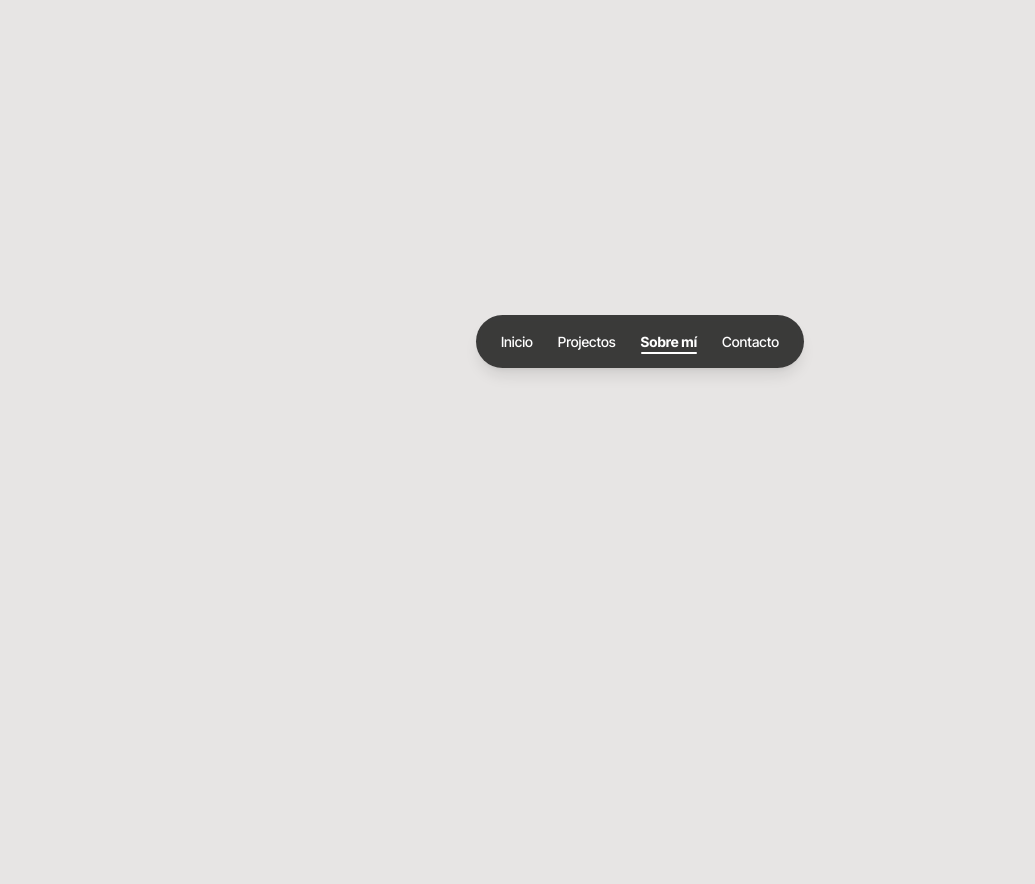
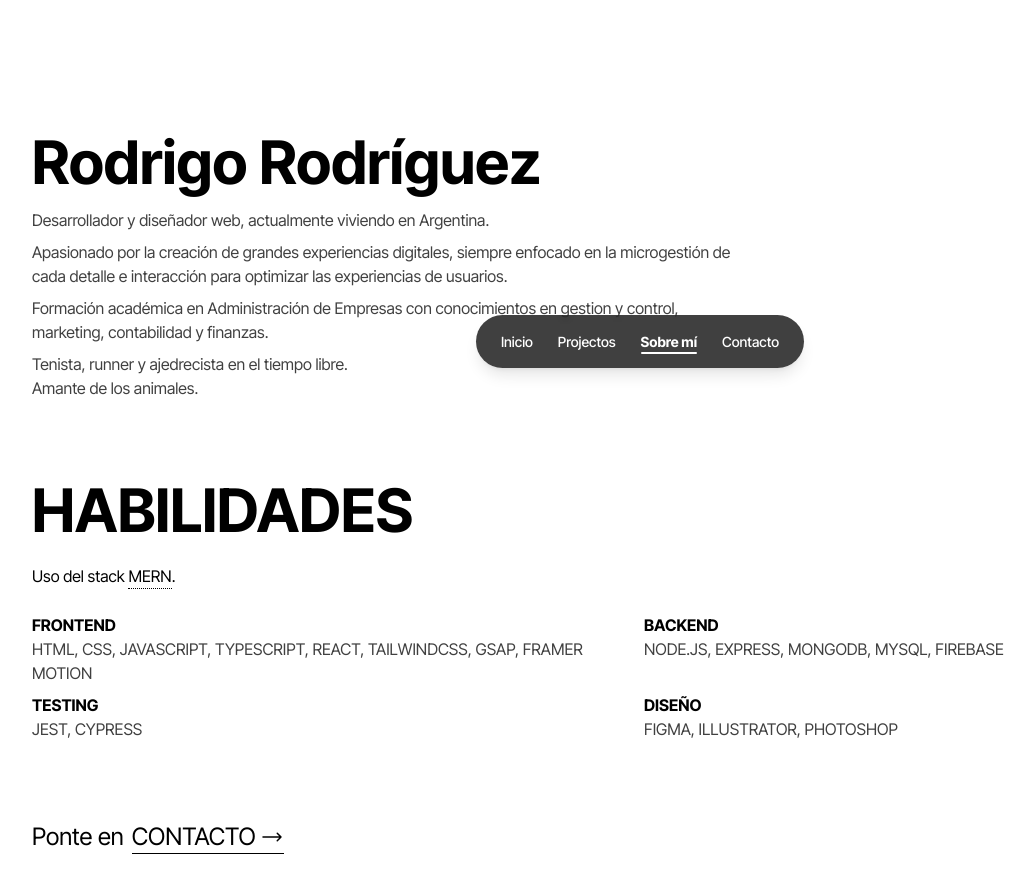
Before and after one commit to RdrBux/portfolio, a React (Create React App) app: page /about in a window 1280 px wide. Shown: the part 400-1284 px from the top of the page, without its empty margins (0-1035 px from the left). Before the commit the page ends 800 px from the top, so only its background shows below. Built offline with nearby package versions, Linux system fonts and the light colour scheme.

Commit message:
Write and style about, fix issue with main font

```diff
--- a/src/components/AnimatedRoutes.jsx
+++ b/src/components/AnimatedRoutes.jsx
@@ -9,7 +9,7 @@ import Projects from '../routes/projects';
 const AnimatedRoutes = () => {
   const location = useLocation();
   return (
-    <div className="h-screen w-full max-w-full">
+    <div className="h-screen w-full max-w-full font-inter">
       <AnimatePresence mode="wait">
         <Routes key={location.pathname} location={location}>
           <Route path="/" element={<Home />} />
--- a/src/components/AnimatedTitle.jsx
+++ b/src/components/AnimatedTitle.jsx
@@ -3,7 +3,7 @@ import { motion } from 'framer-motion';
 export default function AnimatedTitle({ text, type = 'section' }) {
   const classContent =
     type === 'section'
-      ? 'font-inter text-[54px] leading-none font-semibold md:text-7xl lg:text-8xl 2xl:text-9xl'
+      ? 'font-inter text-[54px] leading-none font-semibold md:text-8xl lg:text-9xl 2xl:text-[12rem]'
       : 'font-respira text-[18vw] sm:text-[16vw] md:text-8xl leading-tight md:leading-tight';
 
   const title = {
--- a/src/index.css
+++ b/src/index.css
@@ -15,6 +15,46 @@ body {
   scrollbar-width: none; /* Firefox */
 }
 
+/* TOOLTIP */
+
+/* Tooltip container */
+.tooltip {
+  position: relative;
+  display: inline-block;
+  border-bottom: 1px dotted black;
+}
+
+/* Tooltip text */
+.tooltip .tooltiptext {
+  visibility: hidden;
+  width: 300px;
+  background-color: black;
+  color: #fff;
+  text-align: center;
+  padding: 5px 0;
+  border-radius: 6px;
+  bottom: 100%;
+  left: 50%;
+  margin-left: -150px;
+  position: absolute;
+  z-index: 1;
+}
+
+.tooltip:hover .tooltiptext {
+  visibility: visible;
+}
+
+.tooltip .tooltiptext::after {
+  content: ' ';
+  position: absolute;
+  top: 100%;
+  left: 50%;
+  margin-left: -5px;
+  border-width: 5px;
+  border-style: solid;
+  border-color: black transparent transparent transparent;
+}
+
 @tailwind utilities;
 
 @layer base {
--- a/src/routes/about.jsx
+++ b/src/routes/about.jsx
@@ -1,18 +1,115 @@
 import { motion } from 'framer-motion';
+import { useNavigate } from 'react-router-dom';
+import AnimatedTitle from '../components/AnimatedTitle';
 
 export default function About() {
+  const navigate = useNavigate();
+
+  function handleContact() {
+    navigate('/contact');
+  }
+
   return (
-    <motion.div className="font-inter">
+    <motion.div>
       <motion.div
         exit={{
           scale: 0.9,
           translateY: '2rem',
           borderRadius: '2rem',
         }}
-        className="h-full w-full origin-top bg-white"
+        className="h-full w-full origin-top bg-white pb-28"
       >
         <div className="container flex flex-col gap-5">
-          <h1>hi</h1>
+          <div className="py-20 uppercase lg:py-32">
+            <AnimatedTitle text="Sobre mí" />
+          </div>
+          <div className="flex flex-col gap-20">
+            <div className="lg:w-7/12">
+              <h2 className="text-3xl font-bold lg:text-6xl">
+                Rodrigo Rodríguez
+              </h2>
+              <div className="mt-4 flex flex-col gap-2 text-black/75">
+                <p>
+                  Desarrollador y diseñador web, actualmente viviendo en
+                  Argentina.
+                </p>
+                <p>
+                  Apasionado por la creación de grandes experiencias digitales,
+                  siempre enfocado en la microgestión de cada detalle e
+                  interacción para optimizar las experiencias de usuarios.
+                </p>
+                <p>
+                  Formación académica en Administración de Empresas con
+                  conocimientos en gestion y control, marketing, contabilidad y
+                  finanzas.
+                </p>
+                <p>
+                  Tenista, runner y ajedrecista en el tiempo libre.
+                  <br />
+                  Amante de los animales.
+                </p>
+              </div>
+            </div>
+            <div className="flex flex-col gap-4 lg:gap-6">
+              <h3 className="text-3xl font-bold lg:text-6xl">HABILIDADES</h3>
+              <div>
+                Uso del stack{' '}
+                <div className="tooltip | inline-block">
+                  MERN
+                  <span className="tooltiptext">
+                    MongoDB, Express, React, Node.js
+                  </span>
+                </div>
+                .
+              </div>
+              <div className="grid gap-2 uppercase lg:grid-cols-2">
+                <div className="">
+                  <h4 className="font-bold">FRONTEND</h4>
+                  <p className="text-black/75">
+                    html, css, javascript, typescript, react, tailwindcss, gsap,
+                    framer motion
+                  </p>
+                </div>
+                <div className="">
+                  <h4 className="font-bold">BACKEND</h4>
+                  <p className="text-black/75">
+                    node.js, express, mongodb, MYSQL, firebase
+                  </p>
+                </div>
+                <div className="">
+                  <h4 className="font-bold">TESTING</h4>
+                  <p className="text-black/75">jest, cypress</p>
+                </div>
+                <div className="">
+                  <h4 className="font-bold">DISEÑO</h4>
+                  <p className="text-black/75">figma, illustrator, photoshop</p>
+                </div>
+              </div>
+            </div>
+            <div className="flex gap-2 text-2xl">
+              Ponte en{' '}
+              <button onClick={handleContact} className="group">
+                <div className="flex items-center gap-1">
+                  CONTACTO{' '}
+                  <svg
+                    xmlns="http://www.w3.org/2000/svg"
+                    fill="none"
+                    viewBox="0 0 24 24"
+                    strokeWidth={1.5}
+                    stroke="currentColor"
+                    className="h-6 w-6"
+                  >
+                    <path
+                      strokeLinecap="round"
+                      strokeLinejoin="round"
+                      d="M17.25 8.25L21 12m0 0l-3.75 3.75M21 12H3"
+                    />
+                  </svg>
+                </div>
+                <span className="block h-[1px] max-w-full bg-black duration-300 group-hover:max-w-0"></span>
+              </button>
+            </div>
+          </div>
         </div>
       </motion.div>
       <motion.div
--- a/src/routes/contact.jsx
+++ b/src/routes/contact.jsx
@@ -64,7 +64,7 @@ export default function Contact() {
   );
 
   return (
-    <motion.div className="font-inter">
+    <motion.div>
       <motion.div
         exit={{
           scale: 0.9,
@@ -74,8 +74,8 @@ export default function Contact() {
         className="min-h-screen w-full max-w-full origin-top bg-white"
       >
         {showAlert && <AlertContact />}
-        <div className="container flex flex-col">
-          <div className="flex flex-col items-center justify-center gap-3 py-20 text-center uppercase lg:py-32">
+        <div className="container flex flex-col lg:w-3/4">
+          <div className="flex flex-col gap-3 py-20 uppercase lg:py-32">
             <AnimatedTitle text="Contacto" />
             <motion.p
               initial={{ y: '-0.25rem', opacity: 0 }}
@@ -89,7 +89,7 @@ export default function Contact() {
                   opacity: { duration: 1.2 },
                 },
               }}
-              className="max-w-sm text-sm"
+              className="max-w-sm pl-1 text-sm md:max-w-md"
             >
               No dudes en ponerte en contacto, ya sea por cuestiones laborales,
               consultas o simplemente para saludar
@@ -133,7 +133,7 @@ export default function Contact() {
             <form
               ref={form}
               onSubmit={handleSubmit}
-              className="flex flex-col gap-5 py-10 text-sm lg:w-3/4 lg:py-20 lg:text-base"
+              className="flex w-full flex-col gap-5 py-10 text-sm lg:py-20 lg:text-base" /* lg:w-3/4 */
             >
               <h3 className="text-3xl font-bold">Enviar un mensaje</h3>
               <label className="flex flex-col font-medium">
--- a/src/routes/fullProject.jsx
+++ b/src/routes/fullProject.jsx
@@ -48,7 +48,7 @@ export default function FullProject() {
         }}
         className={`relative mt-16 w-full max-w-full ${
           topSidePage ? 'origin-top' : 'origin-bottom'
-        } rounded-t-2xl bg-white font-inter lg:rounded-t-[2rem]`}
+        } rounded-t-2xl bg-white lg:rounded-t-[2rem]`}
       >
         <AnimatePresence>
           {showFixedEls && (
--- a/src/routes/home.jsx
+++ b/src/routes/home.jsx
@@ -54,7 +54,7 @@ export default function Home() {
       document.removeEventListener('touchstart', handleTouchStart);
       document.removeEventListener('touchmove', handleTouchMove);
     };
-  }, []);
+  }, [navigate]);
 
   return (
     <motion.div>
--- a/src/routes/projects.jsx
+++ b/src/routes/projects.jsx
@@ -34,7 +34,7 @@ export default function Projects() {
         } bg-white`}
       >
         <div className="container flex flex-col">
-          <div className="flex h-[90vh] flex-col items-center justify-center gap-2 text-center uppercase">
+          <div className="flex h-[90vh] flex-col justify-center gap-2 uppercase">
             <AnimatedTitle text="Proyectos Recientes" />
             <motion.p
               initial={{ y: '-0.25rem', opacity: 0 }}
@@ -48,7 +48,7 @@ export default function Projects() {
                   opacity: { duration: 1.2 },
                 },
               }}
-              className="max-w-sm text-sm"
+              className="max-w-sm pl-1 text-sm md:max-w-md"
             >
               Una colección de proyectos en los que he trabajado, sean páginas o
               aplicaciones web, pensadas en la búsqueda de soluciones a
```
